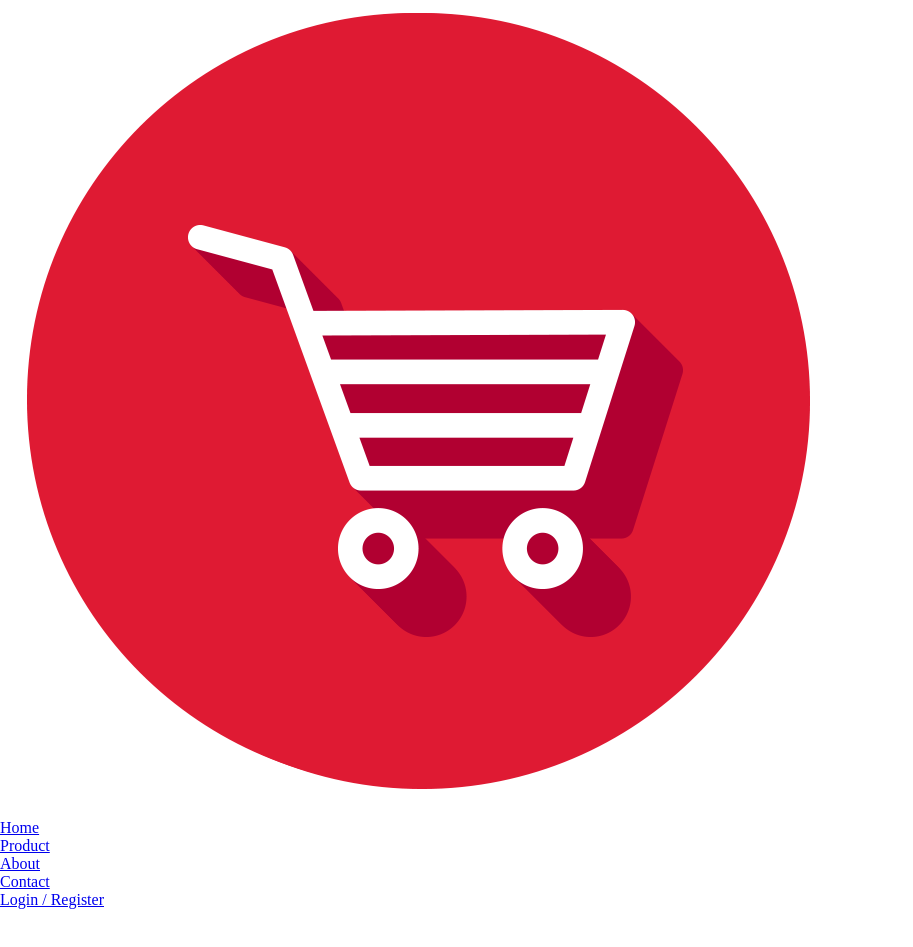
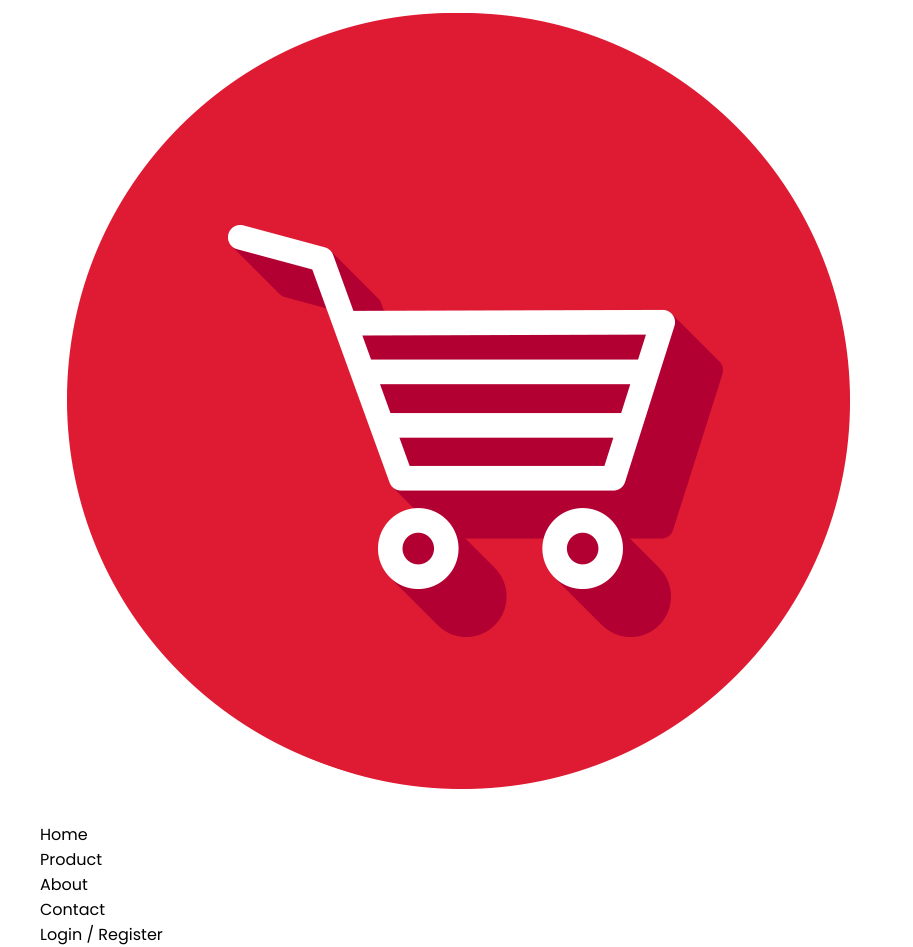
Before and after one commit to cihandundar/react-redux-add-to-cart, a React (Create React App) app: page /login in a window 1280 px wide. Shown: the whole page, without its empty margins (0-913 px from the left). Before the commit the page ends 909 px from the top, so only its background shows below. Built offline with nearby package versions, Linux system fonts and the light colour scheme.

Commit message:
style sheets imported

```diff
--- a/src/styles/components/index.scss
+++ b/src/styles/components/index.scss
@@ -0,0 +1,2 @@
+@import "./header";
+@import "./navbar";
--- a/src/styles/globals/index.scss
+++ b/src/styles/globals/index.scss
@@ -0,0 +1 @@
+@import "./veriables";
--- a/src/styles/main.scss
+++ b/src/styles/main.scss
@@ -1,5 +1,17 @@
+@import "./globals/";
+@import "./components/";
+@import "./pages/";
+@import url("https://fonts.googleapis.com/css2?family=Poppins:wght@100;200;300;400;500;600;700;800;900&display=swap");
 * {
   margin: 0;
   padding: 0;
   box-sizing: border-box;
+  font-family: "Poppins", sans-serif;
 }
+li {
+  list-style-type: none;
+}
+a {
+  text-decoration: none;
+  color: #000;
+}
```
Also changed, not shown: src/styles/components/_navbar.scss (added).
